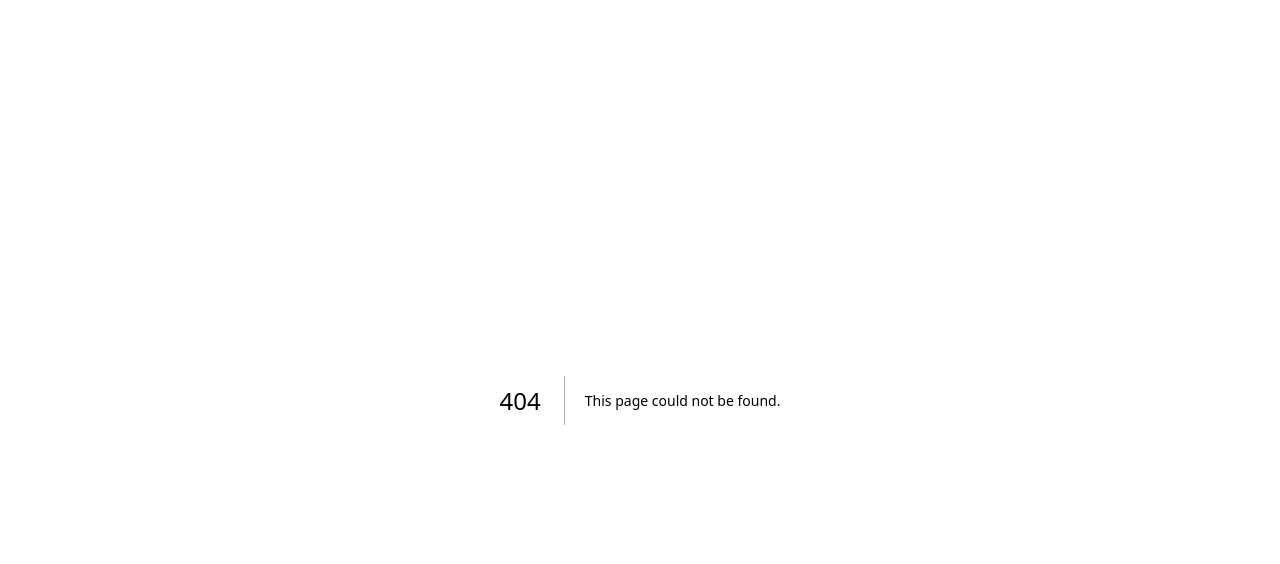
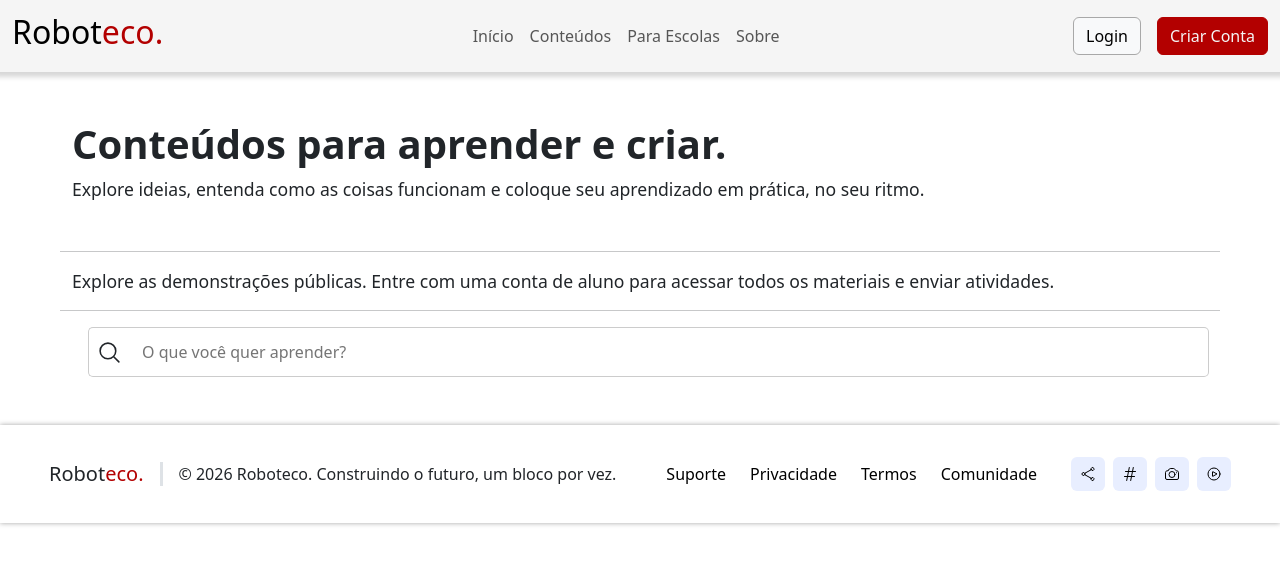
Before and after one commit to MigSilverS/roboteco, a Next.js app: page /pages/conteudos in a window 1280 px wide. Before the commit this address had no page. Shown: the top 564 px of the page. Built offline with nearby package versions, Linux system fonts and the light colour scheme.

Commit message:
Começo da página conteúdos e criei o componente para barra de pesquisa

```diff
--- /dev/null
+++ b/src/app/components/BarraPesquisa/BarraPequisa.module.css
@@ -0,0 +1,41 @@
+.barraPesquisaInput {
+    width: 95%;
+    height: 50px;
+    padding: 0 12px;
+    border: 1px solid #D9D9D9;
+    border-left: none;
+    border-radius: 0px 5px 5px 0px;
+    outline: none;
+}
+.barraPesquisaContainer {
+    .icone {
+        border-color: #ccc;
+        transition: all 0.3s ease-in-out;
+    }
+
+    &:has(.barraPesquisaInput:focus) {
+        .icone {
+            border-color: #a8a7a7;
+        }
+    }
+}
+
+.barraPesquisaInput {
+    border-color: #ccc;
+    transition: all 0.3s ease-in-out;
+
+    &:focus {
+        border-color: #a8a7a7;
+        outline: none;
+    }
+}
+
+
+.icone {
+    border: 1px solid #D9D9D9;
+    border-right: none;
+    border-radius: 5px 0px 0px 5px;
+    padding: 0px 8px;
+    align-items: center;
+    display: flex;
+}
--- /dev/null
+++ b/src/app/components/BarraPesquisa/BarraPesquisa.jsx
@@ -0,0 +1,24 @@
+import styles from "./BarraPequisa.module.css";
+
+const icon = <svg xmlns="http://www.w3.org/2000/svg" fill="none" viewBox="0 0 24 24" strokeWidth={1.5} height={25} width={25} stroke="currentColor" className="size-6">
+    <path strokeLinecap="round" strokeLinejoin="round" d="m21 21-5.197-5.197m0 0A7.5 7.5 0 1 0 5.196 5.196a7.5 7.5 0 0 0 10.607 10.607Z" />
+</svg>
+
+
+export default function BarraPesquisa() {
+    return (
+        <>
+            <div className={`${styles.barraPesquisaContainer} d-flex mx-3`}>
+                <div className={styles.icone}>
+                    {icon}
+                </div>
+
+                <input
+                    className={styles.barraPesquisaInput}
+                    type="text"
+                    placeholder="O que você quer aprender?"
+                />
+            </div>
+        </>
+    )
+}
--- a/src/app/components/NavBar/NavBar.jsx
+++ b/src/app/components/NavBar/NavBar.jsx
@@ -31,7 +31,7 @@ export default function NavBar() {
                             <Link href="/" className="nav-link">Início</Link>
                         </li>
                         <li className="nav-item">
-                            <a href="#" className="nav-link">Conteúdos</a>
+                            <a href="/pages/conteudos" className="nav-link">Conteúdos</a>
                         </li>
                         <li className="nav-item">
                             <Link href="/pages/escola/para-escolas" className="nav-link">Para Escolas</Link>
--- /dev/null
+++ b/src/app/pages/conteudos/conteudos.module.css
@@ -0,0 +1,7 @@
+.container {
+  width: 100%;
+  padding-right: 3.75rem;
+  padding-left: 3.75rem;
+  margin-right: auto;
+  margin-left: auto;
+}
--- /dev/null
+++ b/src/app/pages/conteudos/page.jsx
@@ -0,0 +1,24 @@
+import Footer from "@/app/components/Footer/Footer";
+import NavBar from "@/app/components/NavBar/NavBar";
+import styles from "./conteudos.module.css";
+import Titulo from "@/app/components/Titulo/Titulo";
+import Texto from "@/app/components/Texto/Texto";
+import BarraPesquisa from "@/app/components/BarraPesquisa/BarraPesquisa";
+
+export default function Conteudos() {
+    return (
+        <>
+            <NavBar />
+            <div className={`${styles.container} mt-5 mb-5 row`}>
+                <Titulo titulo="Conteúdos para aprender e criar." nivel={1} />
+                <Texto texto="Explore ideias, entenda como as coisas funcionam e coloque seu aprendizado em prática, no seu ritmo." estilo={{ fontSize: '1.1rem' }} classe="mb-5" />
+                <hr />
+                <Texto texto="Explore as demonstrações públicas. Entre com uma conta de aluno para acessar todos os materiais e enviar atividades." estilo={{ fontSize: '1.1rem' }} />
+                <hr />
+                <BarraPesquisa />
+
+            </div>
+            <Footer />
+        </>
+    )
+}
```
